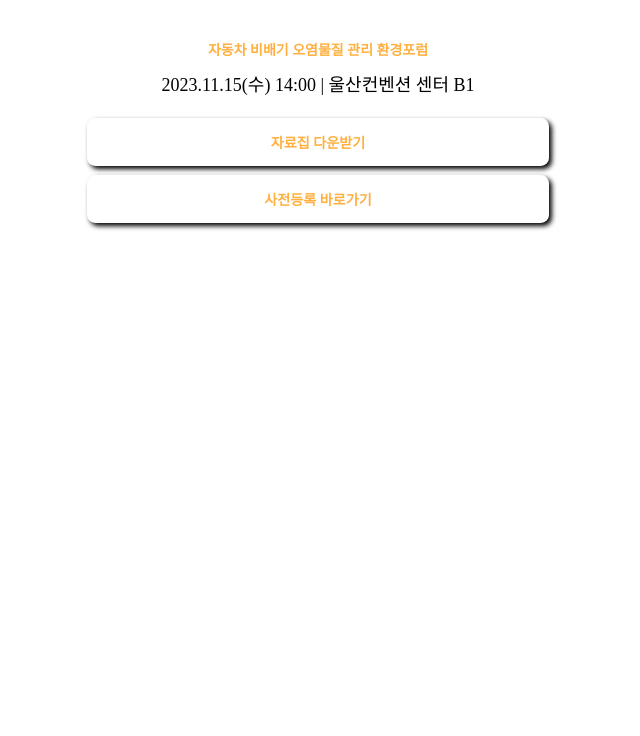
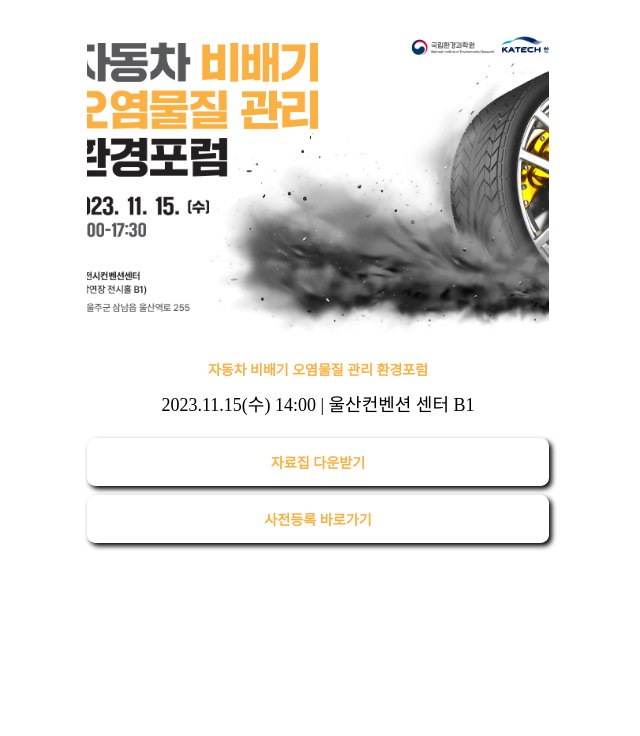
Before and after one commit to yschoi2023/ulsancar2023, a plain HTML site: page index.html in a window 1280 px wide. Shown: the top 736 px of the page, without its empty margins (322-962 px from the left). Drawn offline with Linux system fonts and the light colour scheme; a web font is replaced by a local one.

Commit message:
Update index.html

```diff
--- a/index.html
+++ b/index.html
@@ -17,8 +17,8 @@
         }
 
         .profile {
-            width: 50%;
-            height: 50%;
+            width: 100%;
+            height: 320px;
             background-image: url('main.jpg');
             background-position: center;
             background-size: cover;
```
